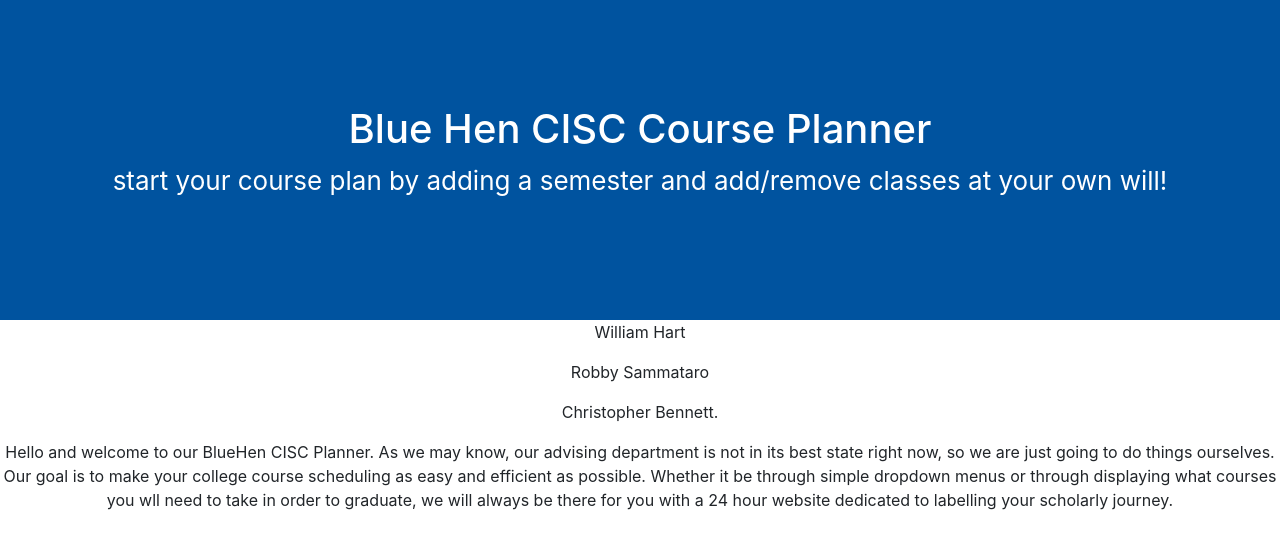
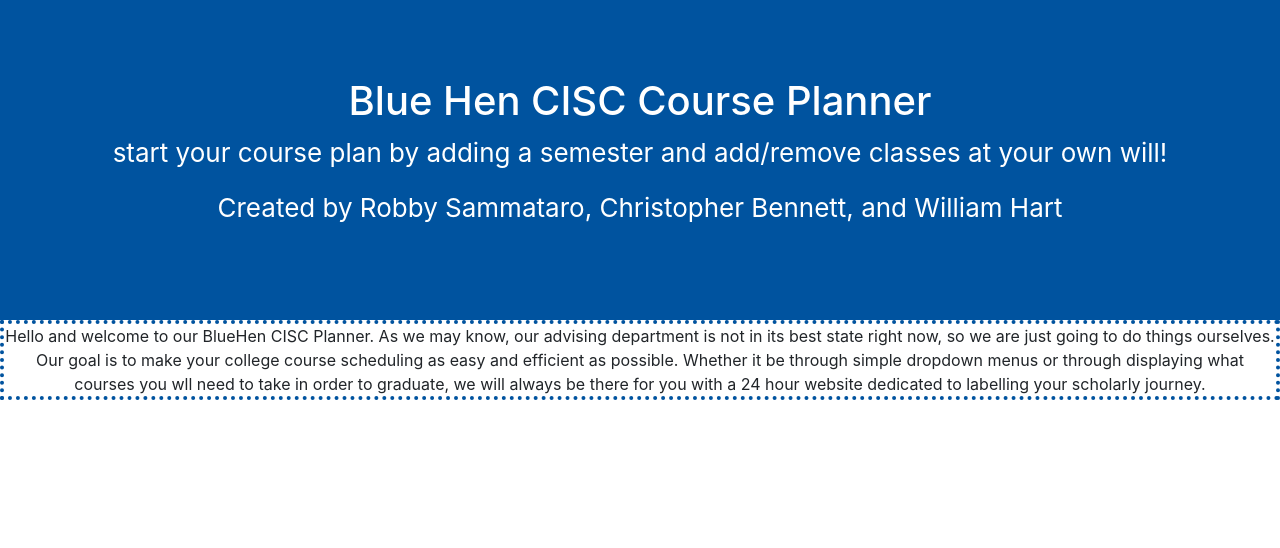
Before and after one commit to UD-CISC275-S22/cis-scheduler-team-16, a React (Create React App) app: page / in a window 1280 px wide. Shown: the top 548 px of the page. Built offline with nearby package versions, Linux system fonts and the light colour scheme.

Commit message:
added a border and our names back

```diff
--- a/src/App.css
+++ b/src/App.css
@@ -25,6 +25,14 @@
     color: white;
 }
 
+.Hello-message {
+    width: 100%;
+    display: flex;
+    align-items: center;
+    justify-content: center;
+    border: 4px dotted #00539f;
+}
+
 .App-link {
     color: #61dafb;
 }
--- a/src/App.tsx
+++ b/src/App.tsx
@@ -11,11 +11,13 @@ function App(): JSX.Element {
                     start your course plan by adding a semester and add/remove
                     classes at your own will!
                 </p>
+                <p>
+                    {" "}
+                    Created by Robby Sammataro, Christopher Bennett, and William
+                    Hart
+                </p>
             </header>
-            <p> William Hart </p>
-            <p> Robby Sammataro </p>
-            <p> Christopher Bennett. </p>
-            <p>
+            <p className="Hello-message">
                 Hello and welcome to our BlueHen CISC Planner. As we may know,
                 our advising department is not in its best state right now, so
                 we are just going to do things ourselves. Our goal is to make
```
